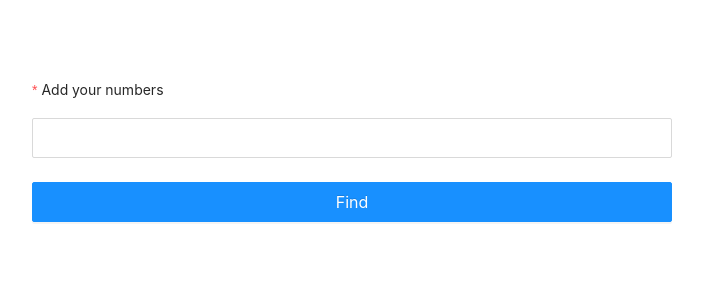
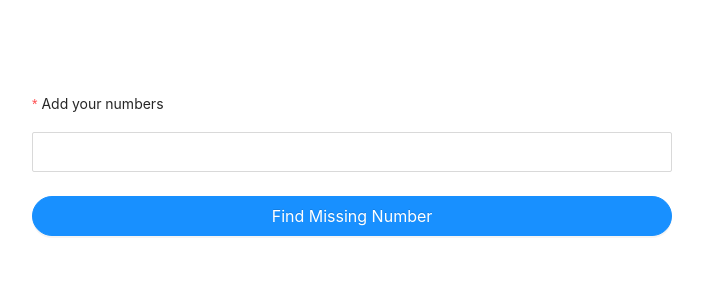
Before and after one commit to Dinu-Loredana/First-missing-positive-integer---react-form, a React (Create React App) app: page / in a window 1280 px wide. Shown: the top 300 px of the page, without its empty margins (288-991 px from the left). Built offline with nearby package versions, Linux system fonts and the light colour scheme.

Commit message:
change button style

```diff
--- a/src/components/Form.js
+++ b/src/components/Form.js
@@ -5,7 +5,7 @@
 
 
 const FormStyled = styled(FormAntd)`
-  margin: 5em auto;
+  margin: 6em auto;
   width: 50%;
 `
 
@@ -31,7 +31,7 @@
             </Item>
 
             <Item>
-                <ButtonStyled type="primary" htmlType="submit">Find</ButtonStyled>
+                <ButtonStyled type="primary" shape="round" htmlType="submit">Find Missing Number</ButtonStyled>
             </Item>
         </FormStyled>
     )
```
Also changed, not shown: 1 other file (tests, documents, lock files or other folders).
